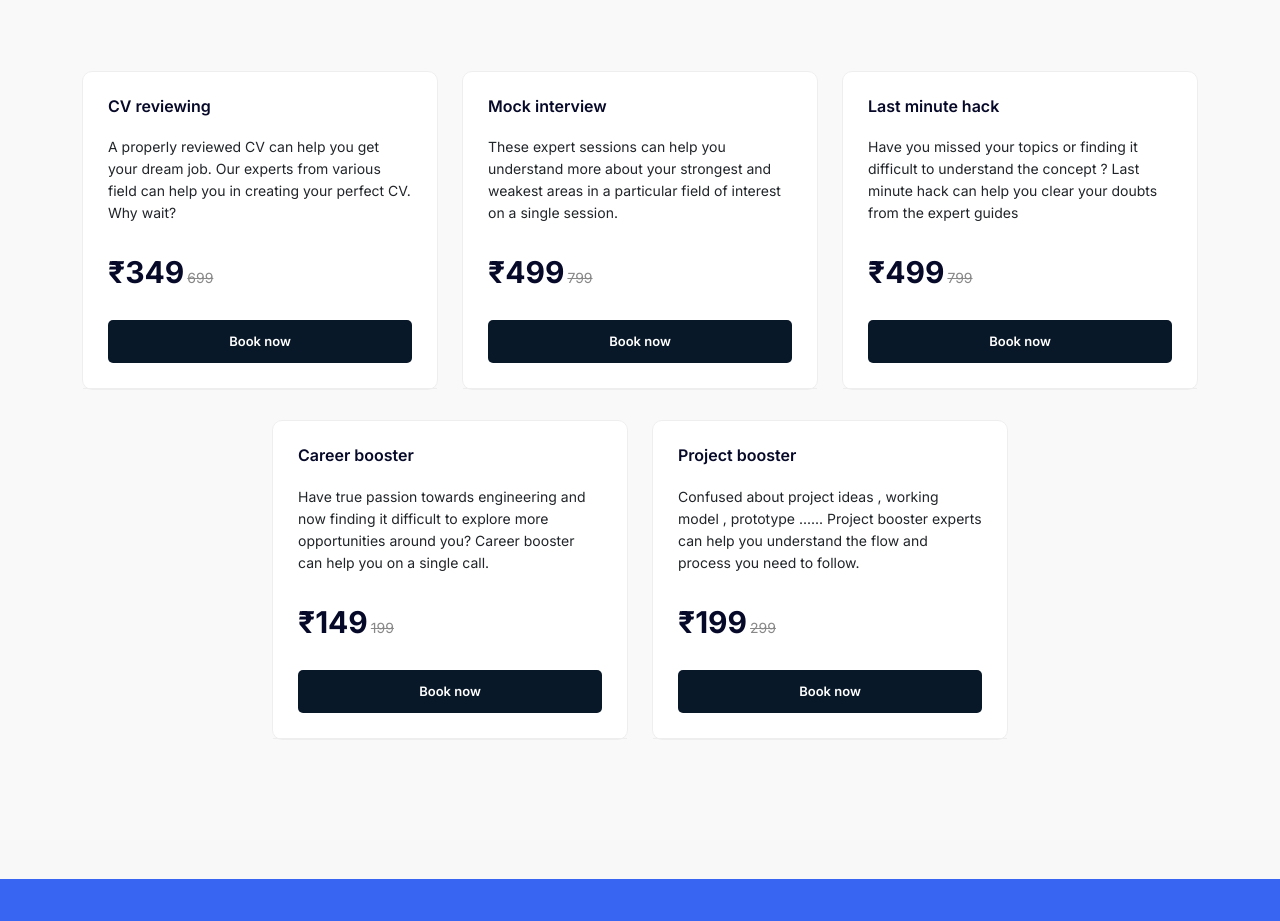
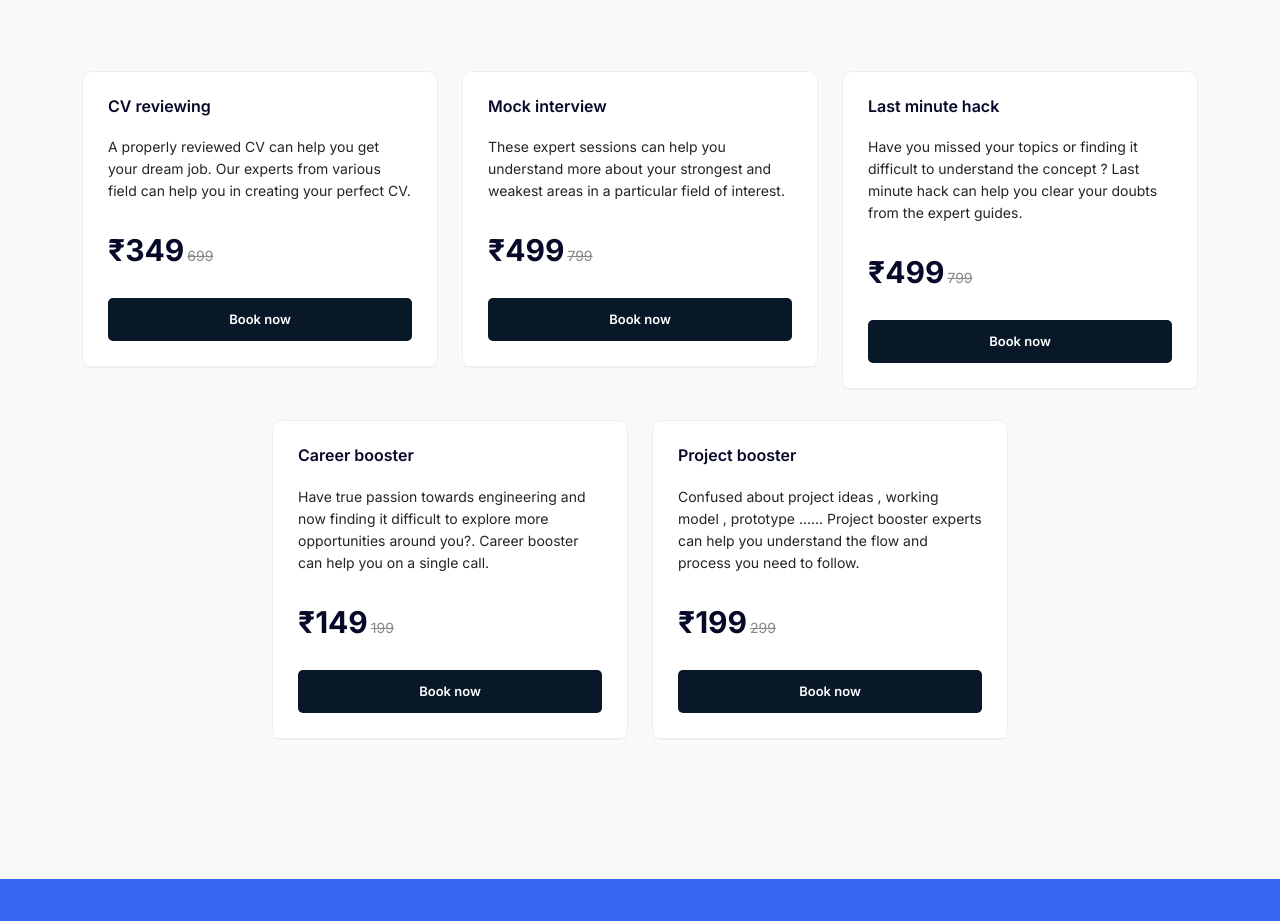
Before and after one commit to getyourwork/type34, a React (Create React App) app: page / in a window 1280 px wide. Shown: the part 2800-3721 px from the top of the page. Built offline with nearby package versions, Linux system fonts and the light colour scheme.

Commit message:
Update Pricing.jsx

```diff
--- a/src/Components/sections/Pricing.jsx
+++ b/src/Components/sections/Pricing.jsx
@@ -20,7 +20,7 @@ const pricing=()=>{
                     <div class="table-head">
                         <h4 class="title">CV reviewing</h4>
                         <p>
-                        A properly reviewed CV can help you get your dream job. Our experts from various field can help you in creating your perfect CV. Why wait?
+                        A properly reviewed CV can help you get your dream job. Our experts from various field can help you in creating your perfect CV.
                         </p>
                         <div class="price">
                             <h2 class="amount">₹349<span class="duration"><strike>699</strike></span></h2>
@@ -39,7 +39,7 @@ const pricing=()=>{
                         Mock interview
                         </h4>
                         <p>
-                        These expert sessions can help you understand more about your strongest and weakest areas in a particular field of interest on a single session.
+                        These expert sessions can help you understand more about your strongest and weakest areas in a particular field of interest.
                         </p>
                         <div class="price">
                             <h2 class="amount">₹499<span class="duration"><strike>799</strike></span></h2>
@@ -56,7 +56,7 @@ const pricing=()=>{
                     <div class="table-head">
                         <h4 class="title">Last minute hack</h4>
                         <p>
-                        Have you missed your topics or finding it difficult to understand the concept ? Last minute hack can help you clear your doubts from the expert guides
+                        Have you missed your topics or finding it difficult to understand the concept ? Last minute hack can help you clear your doubts from the expert guides.
                         </p>
                         <div class="price">
                             <h2 class="amount">₹499<span class="duration"><strike>799</strike></span></h2>
@@ -80,7 +80,7 @@ const pricing=()=>{
                     <div class="table-head">
                         <h4 class="title">Career booster</h4>
                         <p>
-                        Have true passion towards engineering and now finding it difficult to explore more opportunities around you? Career booster can help you on a single call.
+                        Have true passion towards engineering and now finding it difficult to explore more opportunities around you?. Career booster can help you on a single call.
                         </p>
                         <div class="price">
                             <h2 class="amount">₹149<span class="duration"><strike>199</strike></span></h2>
```
